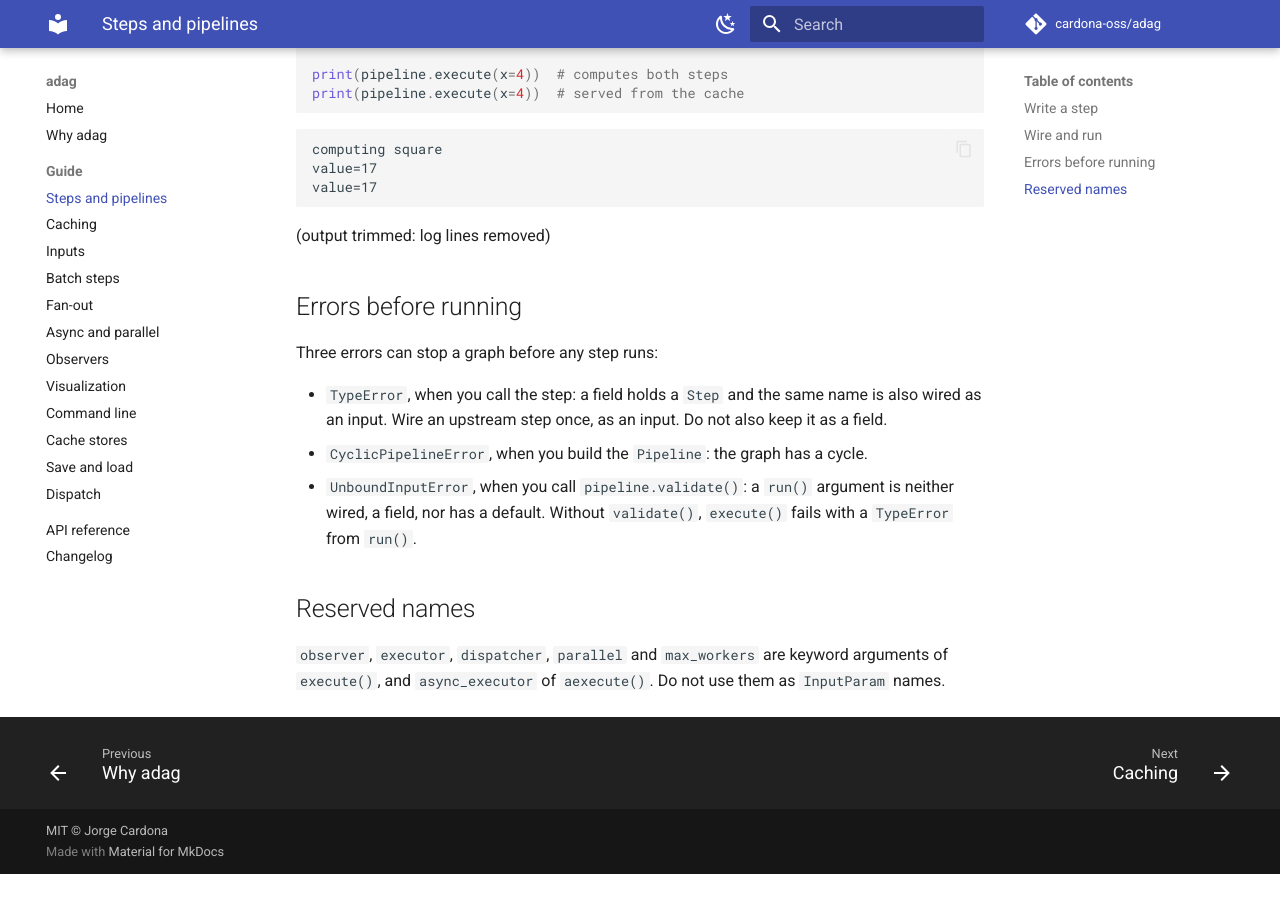
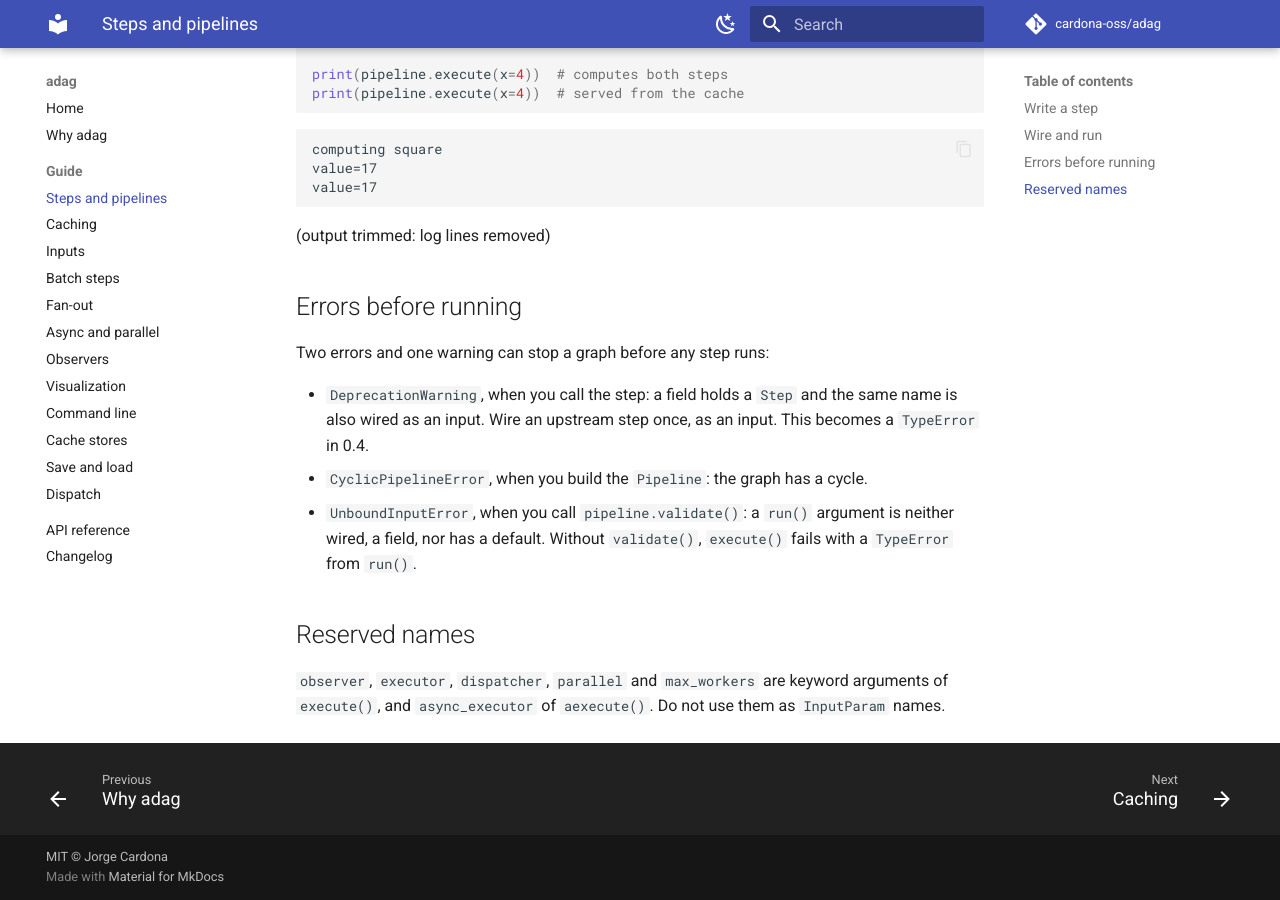
Before and after one commit to jorgeecardona/adag, an MkDocs documentation site: the page built from docs/steps.md, in a window 1280 px wide and 900 px high, scrolled down 1131 px. Built offline with MkDocs 1.6.1 and Material for MkDocs 9.7.7, drawn with Linux system fonts in a browser that asks for light colours; comment, search, counter and statistics services are not loaded; before the commit the page ends 2005 px from its top, so only the background shows below that.

Commit message:
Double wiring warns instead of raising
The first release documented an upstream step held as a field and also
passed as an input (BatchStep docstring). It runs again and warns with
DeprecationWarning; it becomes a TypeError in 0.4.

```diff
--- a/docs/steps.md
+++ b/docs/steps.md
@@ -31,10 +31,10 @@ value=17
 
 ## Errors before running
 
-Three errors can stop a graph before any step runs:
+Two errors and one warning can stop a graph before any step runs:
 
-- `TypeError`, when you call the step: a field holds a `Step` and the same name is also wired as
-  an input. Wire an upstream step once, as an input. Do not also keep it as a field.
+- `DeprecationWarning`, when you call the step: a field holds a `Step` and the same name is also
+  wired as an input. Wire an upstream step once, as an input. This becomes a `TypeError` in 0.4.
 - `CyclicPipelineError`, when you build the `Pipeline`: the graph has a cycle.
 - `UnboundInputError`, when you call `pipeline.validate()`: a `run()` argument is neither wired,
   a field, nor has a default. Without `validate()`, `execute()` fails with a `TypeError` from
--- a/src/adag/__init__.py
+++ b/src/adag/__init__.py
@@ -5,7 +5,7 @@ This module exports every public name of the package, including the lower-level
 imported from here.
 """
 
-__version__ = "0.2.20"
+__version__ = "0.2.21"
 
 from adag.base import CachedStep
 from adag.batch import BatchItem, BatchStep
```
Also changed, not shown: CHANGELOG.md (+2 -2 lines), 3 other files.
